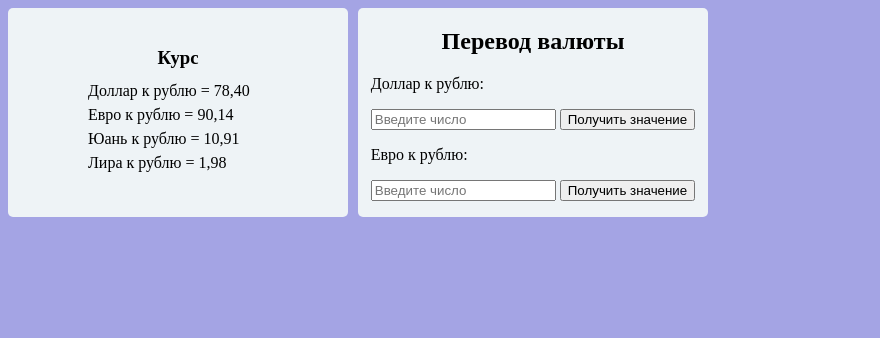
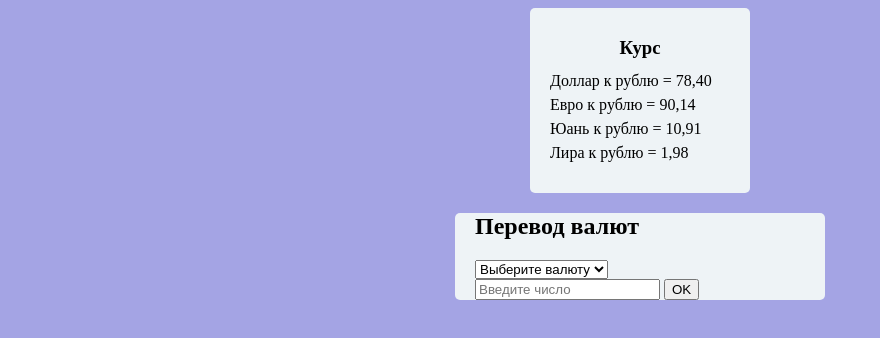
Before and after one commit to nelymurtazina/Valute, a plain HTML site: page index.html in a window 1280 px wide. Shown: the whole page, without its empty margins (0-880 px from the left). Drawn offline with Linux system fonts and the light colour scheme.

Commit message:
update convert valute

```diff
--- a/index.html
+++ b/index.html
@@ -19,19 +19,20 @@
     </div>
 
     <div class="index">
-      <h2>Перевод валюты</h2>
-      <div>
-        <p>Доллар к рублю:</p>
-        <input type="number" id="numberInput" placeholder="Введите число">
-        <button onclick="getValue()">Получить значение</button>
-        <p id="result"></p>
-      </div>
-      <div>
-        <p>Евро к рублю:</p>
-        <input type="number" id="numberInputEvro" placeholder="Введите число">
-        <button onclick="getValueEvro()">Получить значение</button>
-        <p id="evro"></p>
-      </div>
+      <h2>Перевод валют</h2>
+      <form action="">
+      <select name="valute" id="allValute">
+        <option value="">Выберите валюту</option>
+        <option value="dollar" id="dollar">Доллар к рублю</option>
+        <option value="evro" id="evro">Еврок к рублю</option>
+        <option value="uan" id="uan">Юань к рублю</option>
+        <option value="lira" id="lira">Лира к рублю</option>
+      </select>
+      </form>
+
+      <input type="number" placeholder="Введите число" id="GetInput">
+      <button id="GetButton">OK</button>
+      <p id="result"></p>
     </div>
 
 
--- a/main.js
+++ b/main.js
@@ -1,25 +1,25 @@
-function getValue() {
-  const input = document.getElementById('numberInput');
-  const number = parseFloat(input.value)
-  if (isNaN(number)) {
-    document.getElementById('result').textContent = 'Пожалуйста, введите число!';
-    return;
+const ValuteConst = {
+  dollar: 78.40,
+  evro: 90.14,
+  uan: 10.91,
+  lira:1.98,
+};
+
+const allValute = document.getElementById('allValute');
+const VvodInput = document.getElementById('GetInput');
+const GetButton = document.getElementById('GetButton');
+const resultElement = document.getElementById('result');
+
+GetButton.addEventListener('click', () => {
+  const valueSelect = allValute.value;
+  const parseValue = parseFloat(VvodInput.value);
+
+  if(!isNaN(parseValue) && parseValue > 0) {
+    const konst = ValuteConst[valueSelect];
+    const convertValute = parseValue * konst;
+
+    resultElement.textContent = `Результат: ${parseValue} ${valueSelect.toUpperCase()} = ${convertValute.toFixed(2)} RUB`;
+  } else {
+    resultElement.textContent = 'Ошибка: Неверная валюта!'
   }
-
-  const dollar = '78.40';
-  const resuolt = (number * dollar).toFixed(2);
-
-  document.getElementById('result').textContent = `Результат: ${resuolt}`;
-}
-
-function getValueEvro() {
-  const input = document.getElementById('numberInputEvro');
-  const number = parseFloat(input.value);
-  if (isNaN(number)) {
-    document.getElementById('result').textContent = 'Пожалуйста, введите число!';
-    return;
-  }
-  const evro = 90.14;
-  const resultEvro = (number * evro).toFixed(2);
-  document.getElementById('evro').textContent = `${resultEvro}`
-}
+})
--- a/styles.css
+++ b/styles.css
@@ -2,17 +2,16 @@ body{
   background-color: rgb(164, 164, 228);
 }
 .main{
-  display: flex;
   gap: 10px;
   justify-items: center;
 
 }
 .Kurs{
   background-color: rgb(238, 243, 246);
-  width: 300px;
+  width: 200px;
   border-radius: 5px;
   justify-items: center;
-  padding: 20px;
+  padding: 10px;
 }
 .Kurs p{
 line-height: 0.5;
@@ -23,8 +22,9 @@ line-height: 0.5;
 }
 
 .index{
+  margin-top: 10px;
   background-color: rgb(238, 243, 246);
   width: 350px;
   border-radius: 5px;
-  justify-items: center;
+  padding-left: 20px;
 }
```
